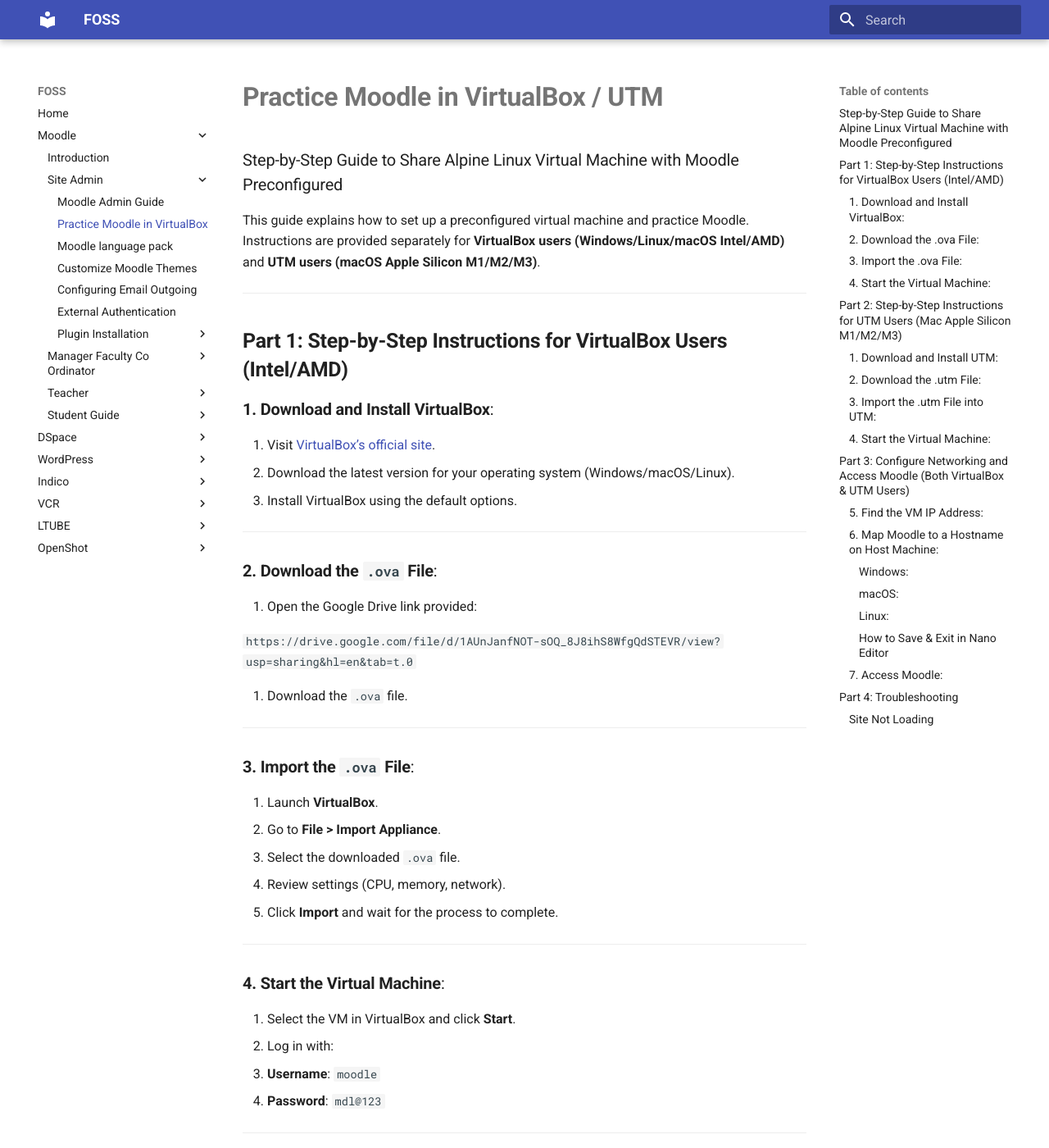
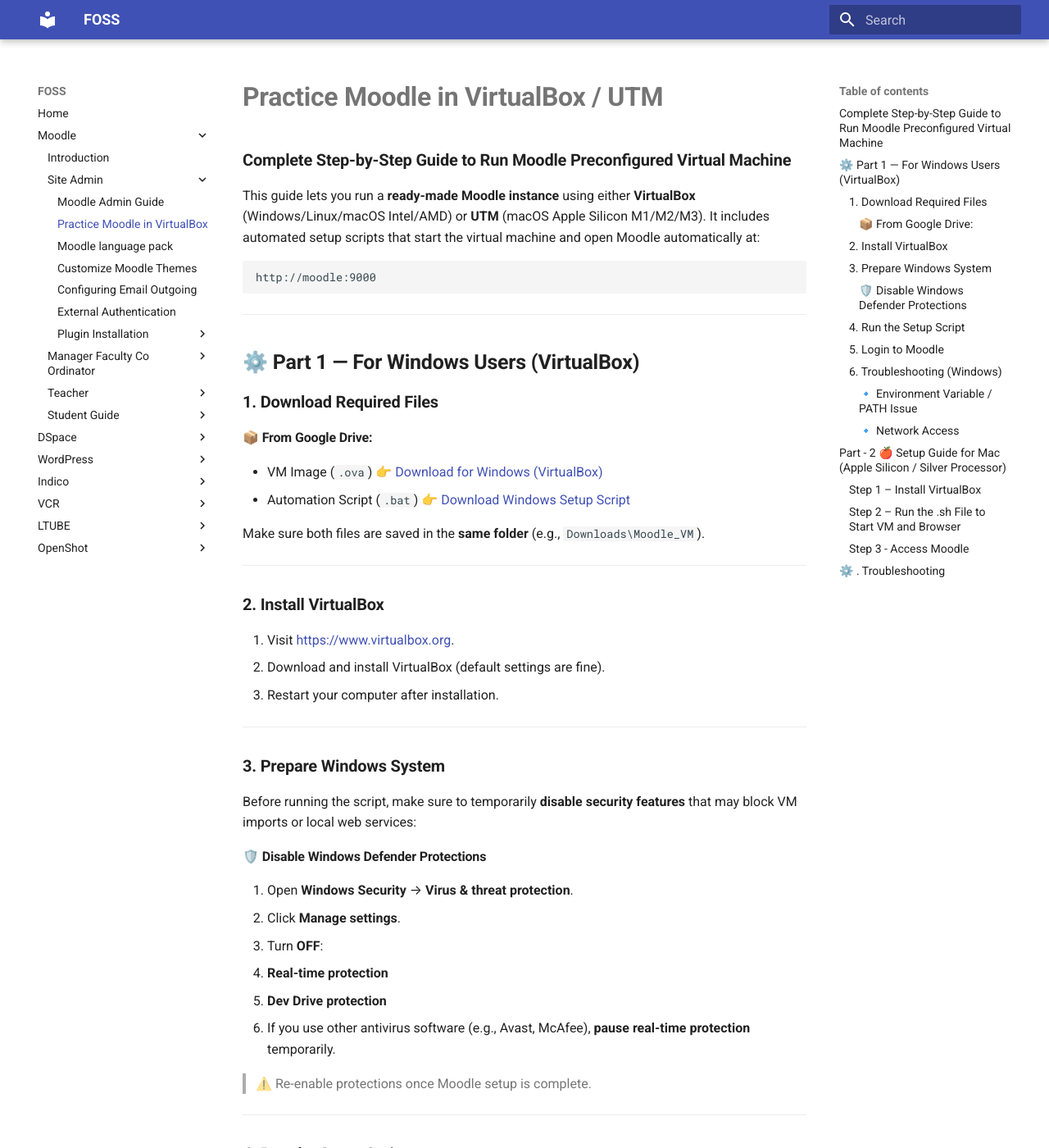
Before and after one commit to LEARN-LK/FOSS-LABWORK-HOST, an MkDocs documentation site: the page built from docs/moodle/admin-guide/Practice-Moodle-VirtualBox&UTM.md, in a window 1280 px wide and 1400 px high. Shown: the whole window at 82% size. Built offline with MkDocs 1.6.1 and Material for MkDocs 9.7.7, drawn with Linux system fonts in a browser that asks for light colours; some of the changed text lies outside the part shown.

Commit message:
installation guide

````diff
--- a/docs/moodle/admin-guide/Practice-Moodle-VirtualBox&UTM.md
+++ b/docs/moodle/admin-guide/Practice-Moodle-VirtualBox&UTM.md
@@ -1,256 +1,161 @@
+
 
 # **Practice Moodle in VirtualBox / UTM**
 
-### Step-by-Step Guide to Share Alpine Linux Virtual Machine with Moodle Preconfigured
+### **Complete Step-by-Step Guide to Run Moodle Preconfigured Virtual Machine**
 
-This guide explains how to set up a preconfigured virtual machine and practice Moodle. Instructions are provided separately for **VirtualBox users (Windows/Linux/macOS Intel/AMD)** and **UTM users (macOS Apple Silicon M1/M2/M3)**.
+This guide lets you run a **ready-made Moodle instance** using either **VirtualBox** (Windows/Linux/macOS Intel/AMD) or **UTM** (macOS Apple Silicon M1/M2/M3).
+It includes automated setup scripts that start the virtual machine and open Moodle automatically at:
+
+```
+http://moodle:9000
+```
 
 ---
 
-## **Part 1: Step-by-Step Instructions for VirtualBox Users (Intel/AMD)**
+## ⚙️ **Part 1 — For Windows Users (VirtualBox)**
 
-### **1. Download and Install VirtualBox**:
+### **1. Download Required Files**
 
-1. Visit [VirtualBox’s official site](https://www.virtualbox.org/).
-2. Download the latest version for your operating system (Windows/macOS/Linux).
-3. Install VirtualBox using the default options.
+#### 📦 From Google Drive:
+
+* VM Image (`.ova`)
+  👉 [Download for Windows (VirtualBox)](https://drive.google.com/file/d/1AUnJanfNOT-sOQ_8J8ihS8WfgQdSTEVR/view?usp=sharing)
+* Automation Script (`.bat`)
+  👉 [Download Windows Setup Script](https://drive.google.com/file/d/your-windows-bat-link/view?usp=sharing)
+
+Make sure both files are saved in the **same folder** (e.g., `Downloads\Moodle_VM`).
 
 ---
 
-### **2. Download the `.ova` File**:
+### **2. Install VirtualBox**
 
-1. Open the Google Drive link provided:
-
-   ```
-   https://drive.google.com/file/d/1AUnJanfNOT-sOQ_8J8ihS8WfgQdSTEVR/view?usp=sharing&hl=en&tab=t.0
-   ```
-<!-- https://drive.google.com/file/d/1AUnJanfNOT-sOQ_8J8ihS8WfgQdSTEVR/view?usp=sharing-->
-
-2. Download the `.ova` file.
+1. Visit [https://www.virtualbox.org](https://www.virtualbox.org).
+2. Download and install VirtualBox (default settings are fine).
+3. Restart your computer after installation.
 
 ---
 
-### **3. Import the `.ova` File**:
+### **3. Prepare Windows System**
 
-1. Launch **VirtualBox**.
-2. Go to **File > Import Appliance**.
-3. Select the downloaded `.ova` file.
-4. Review settings (CPU, memory, network).
-5. Click **Import** and wait for the process to complete.
+Before running the script, make sure to temporarily **disable security features** that may block VM imports or local web services:
+
+#### 🛡️ **Disable Windows Defender Protections**
+
+1. Open **Windows Security** → **Virus & threat protection**.
+2. Click **Manage settings**.
+3. Turn **OFF**:
+
+   * **Real-time protection**
+   * **Dev Drive protection**
+4. If you use other antivirus software (e.g., Avast, McAfee), **pause real-time protection** temporarily.
+
+> ⚠️ Re-enable protections once Moodle setup is complete.
 
 ---
 
-### **4. Start the Virtual Machine**:
+### **4. Run the Setup Script**
 
-1. Select the VM in VirtualBox and click **Start**.
-2. Log in with:
+1. Right-click the downloaded `.bat` file → **Run as Administrator**.
+2. The script will:
 
-   * **Username**: `moodle`
-   * **Password**: `mdl@123`
+   * Add the `127.0.0.1 moodle` entry to your Windows hosts file
+   * Import the `.ova` file automatically into VirtualBox
+   * Start the Moodle virtual machine
+   * Wait until the web server is ready
+   * Launch Moodle automatically in your browser at
+     `http://moodle:9000`
 
 ---
 
-## **Part 2: Step-by-Step Instructions for UTM Users (Mac Apple Silicon M1/M2/M3)**
+### **5. Login to Moodle**
 
-### **1. Download and Install UTM**:
+In the browser, log in using:
 
-1. Visit [UTM’s official site](https://mac.getutm.app/).
-2. Download the **macOS (Universal)** version.
-3. Open the `.dmg` file and drag **UTM.app** to your Applications folder.
+* **Username:** `moodle`
+* **Password:** `Mdl@1234`
 
 ---
 
-### **2. Download the `.utm` File**:
+### **6. Troubleshooting (Windows)**
 
-1. Open the Google Drive link provided (UTM version).
- ```
-   https://drive.google.com/file/d/1lTmono6KG2KkGD6V8n_4uAZRNrQV-iyo/view?usp=sharing&hl=en&tab=t.0
+#### 🔹 *Environment Variable / PATH Issue*
+
+If the script shows an error like **“VBoxManage.exe not found”**, check your PATH:
+
+1. Open **System Properties → Advanced → Environment Variables**.
+2. In **System Variables**, find `Path`.
+3. Click **Edit** → **New** → add:
+
    ```
-<!-- https://drive.google.com/file/d/1lTmono6KG2KkGD6V8n_4uAZRNrQV-iyo/view?usp=sharing-->
+   C:\Program Files\Oracle\VirtualBox\
+   ```
+4. Click **OK**, then reopen Command Prompt and try again.
 
-2. Download the `.utm` file to your **Downloads** folder.
+#### 🔹 *Network Access*
+
+Make sure your VirtualBox network adapter is set to **Bridged Adapter** or **NAT** (default).
+If Moodle doesn’t load, try restarting the VM.
 
 ---
 
-### **3. Import the `.utm` File into UTM**:
 
-1. Launch **UTM.app**.
-2. Go to **File > Import Virtual Machine** or click the **+** icon.
-3. Browse to the downloaded `.utm` file and import it.
-4. The VM will appear in your UTM library.
+
+## Part - 2 🍎 Setup Guide for Mac (Apple Silicon / Silver Processor)
+
+### Step 1 – Install VirtualBox
+
+Download and install the **Apple Silicon (arm64)** test build:
+👉 [https://www.virtualbox.org/wiki/Testbuilds](https://www.virtualbox.org/wiki/Testbuilds)
+
+> Look for **“macOS / arm64 (Apple Silicon)”** under **Development Snapshots**.
+
+After installation:
+
+* Open **System Settings → Privacy & Security**
+* If macOS blocks VirtualBox, click **Allow**
 
 ---
 
-### **4. Start the Virtual Machine**:
+### Step 2 – Run the `.sh` File to Start VM and Browser
 
-1. Select the VM and click **Play ▶**.
-2. Log in with:
+1. Open **Terminal**
+2. Drag the provided `.sh` file into the Terminal window
+3. Press **Enter**
 
-   * **Username**: `moodle`
-   * **Password**: `mdl@123`
+The script will automatically:
+
+* Import the OVA file
+* Start the Virtual Machine
+* Launch your default browser at 👉 **[http://moodle:9000](http://moodle:9000)**
+
+> 💡 If you get “permission denied”, run:
+>
+> ```bash
+> chmod +x yourfile.sh
+> ```
+>
+> then retry.
 
 ---
 
-## **Part 3: Configure Networking and Access Moodle (Both VirtualBox & UTM Users)**
+### Step 3 - Access Moodle
 
-### **5. Find the VM IP Address**:
+Once the VM is running:
 
-Inside the VM, run:
-
-```bash
-ip addr
-```
-
-Note the IP (e.g., `192.168.1.10`).
+* Open your browser (if not already open)
+* Visit **[http://moodle:9000](http://moodle:9000)**
+* Log in using the credentials provided in your setup notes
 
 ---
 
-### **6. Map Moodle to a Hostname on Host Machine**:
+## ⚙️ . Troubleshooting
 
-#### **Windows**:
-
-* Edit file: `C:\Windows\System32\drivers\etc\hosts`
-* Add:
-
-  ```
-  192.168.1.10 mymoodle.test.learn.ac.lk
-  ```
-
-#### **macOS**:
-
-* Edit file: `/private/etc/hosts`
-
-```bash
-sudo nano /private/etc/hosts
-```
-
-* Add:
-
-  ```
-  192.168.1.10 mymoodle.test.learn.ac.lk
-  ```
-
- * Save in nano:
-   * **Ctrl + O** → Enter → **Ctrl + X**
-
-#### **Linux**:
-
-* Edit file: `/etc/hosts`
-
-```bash
-sudo nano /etc/hosts
-```
-
-* Add:
-
-  ```
-  192.168.1.10 mymoodle.test.learn.ac.lk
-  ```
-
- * Save in nano:
-   * **Ctrl + O** → Enter → **Ctrl + X**
-
-#### How to Save & Exit in Nano Editor
-
-When editing files with nano (like /etc/hosts or config.php):
-
-- Make your changes (type or paste text).
-- Press Ctrl + O → Writes (saves) the file.
-- It will ask for the filename — just press Enter to confirm.
-Press Ctrl + X → Exits Nano.
+| Issue                | Possible Fix                                                |
+| -------------------- | ----------------------------------------------------------- |
+| Browser doesn’t open | Manually visit **[http://moodle:9000](http://moodle:9000)** |
+| VM won’t start       | Ensure VirtualBox is installed properly                     |
+| Path error (Windows) | Check **System Path** variables                             |
+| macOS blocks file    | Go to **System Settings → Privacy & Security → Allow**      |
 
 ---
-
-### **7. Access Moodle**:
-
-1. Open a browser on the host machine.
-2. Visit:
-
-   ```
-   http://mymoodle.test.learn.ac.lk
-   ```
-3. Default Moodle login:
-
-   * **Username**: `moodle`
-   * **Password**: `Mdl@1234`
-
----
-
-## **Part 4: Troubleshooting**
-
-### **Site Not Loading**
-
-Restart services:
-
-```bash
-rc-service nginx restart
-rc-service php-fpm82 restart
-```
-
-<!-- ### **Permission Issues**
-
-```bash
-chmod -R 777 /var/www/moodledata
-```
-
-### **Error Logs**
-
-```bash
-tail -f /var/log/nginx/error.log
-``` -->
-
-### **Renew DHCP Lease**
-
-```bash
-/etc/init.d/networking restart
-```
-
-Then recheck the IP (Step 5).
-
-<!-- ### **Plugin Installation Errors**
-
-Edit `config.php`:
-
-```php
-@error_reporting(E_ALL | E_STRICT);
-@ini_set('display_errors', '1');
-$CFG->debug = (E_ALL | E_STRICT);
-$CFG->debugdisplay = 1;
-```
-
-### **Update PHP-FPM User/Group**
-
-Edit:
-
-```bash
-vi /etc/php82/php-fpm.d/www.conf
-```
-
-Set:
-
-```
-user = nginx
-group = nginx
-```   -->
-
-Restart PHP-FPM:
-
-```bash
-rc-service php-fpm82 restart
-```
-<!--
-Set Moodle config directory permissions:
-
-```php
-$CFG->directorypermissions = 0777;
-```  -->
-
----
-
-👉 Now your guide supports **both VirtualBox (.ova)** and **UTM (.utm)** users, while keeping the Moodle practice setup steps common.
-
-- Ensure VirtualBox's network settings are set to **Bridged Adapter**.
-- Ensure the VM is running before accessing Moodle.
-- Default credentials for the Moodle:
-  - **Username**: `moodle`
-  - **Password**: `Mdl@1234`
--- /dev/null
+++ b/docs/vcr/README.md
@@ -0,0 +1,75 @@
+# LEARN virtual Class Room (vCR) Platform
+
+**vCR** is an online teaching platform for universities and higher education institutions in Sri Lanka. It is built using the free and open-source **BigBlueButton** system and runs on powerful servers hosted by **LEARN**. vCR is ideal for **webinars**, as well as **regular virtual meetings and discussions**.
+
+With vCR, students and teachers can connect live, share content, and learn together in real time.
+
+---
+
+### What you can do:
+
+* Create your own virtual room
+* Join classes easily using a simple link
+
+### For teachers at LEARN member institutions:
+
+* Free to use
+* No data charges
+* No guaranteed service level, but our team will support you as best we can
+
+---
+
+### Accessing the vCR Platform Off-Campus
+
+The platform must be accessed through the **LEARN Identity Access Federation**. Login credentials are provided by your affiliated institution via its Identity Provider (IdP). Users should always use the credentials issued by their **primary home institution**.
+
+While the platform can be used to teach at multiple LEARN member institutions, **eduID** can be used only if your primary institution is unable to provide valid credentials. If you don’t have an eduID, you can [sign up here](#) to receive one within 48 hours.
+
+The **number of accounts allocated to each institution** is determined by the platform’s capacity and is proportional to the institution’s contribution to LEARN.
+
+---
+
+###  **Room & Session Management**
+
+* **[Sign in to vCR via LEARN IdP](https://github.com/LEARN-LK/VCR/blob/main/signintoVCR.md)**
+* **[Creating a Room, Deleting a Room](https://github.com/LEARN-LK/VCR/blob/main/Create%26DeleteRoom.md)**
+* **[Starting a Room , Layouts Settings  and Session Ending/Leaving a Room](https://github.com/LEARN-LK/VCR/blob/main/start&Ending-room.md)**
+* **[Waiting Room (Guest Policy)](https://github.com/LEARN-LK/VCR/blob/main/waitingRoom.md)**
+* **[Converting a Room to a Webinar & Locking Viewer Features (Webinar style class Room)](https://github.com/LEARN-LK/VCR/blob/main/Webinar-mood.md)**
+
+
+###  **Presentation & Content Sharing**
+
+* **[Uploading Presentation/Sharing Screen](https://github.com/LEARN-LK/VCR/blob/main/uplord-ppt%26sharing.md)**
+* **[Sharing External Video / Whiteboard / Annotate on the Slide ](https://github.com/LEARN-LK/VCR/blob/main/Sharing-External-Video%26whiteboard.md)**
+* **[Shared Notes](https://github.com/LEARN-LK/VCR/blob/main/sharenote.md)**
+* **[Fit to Page](https://github.com/LEARN-LK/VCR/blob/main/fittopage.md)**
+
+
+###  **Audio & Captions**
+
+* **[Closed Captions](https://github.com/LEARN-LK/VCR/blob/main/closed-caption.md)**
+* **[Auto Captions (Auto audio transcription)](https://github.com/LEARN-LK/VCR/blob/main/auto-caption.md)**
+
+
+###  **Engagement Tools**
+
+* **[Polling](https://github.com/LEARN-LK/VCR/blob/main/polling.md)**
+* **[Breakout Room](https://github.com/LEARN-LK/VCR/blob/main/breakout-room.md)**
+
+
+###  **Reports & Analytics**
+
+* **[Report - Participants List & Learning Analytics Dashboard](https://github.com/LEARN-LK/VCR/blob/main/participants-list&dashboard.md)**
+
+
+###  **Integrations & Streaming**
+
+* **[Live Streaming on YouTube or Facebook](https://vcr.learn.ac.lk/userguide/streaming.html)**
+* **[Moodle Integration](https://github.com/LEARN-LK/lms/blob/master/Moodle%20Virtual%20Class%20Room%20(Webinar)%20.md)**
+
+###  **Instructor/Moderator Features**
+
+* **[Overview for Instructors (moderator/presenter)](https://github.com/LEARN-LK/VCR/blob/main/moderator-task.md)**
+* **[Co-Host](https://github.com/LEARN-LK/VCR/blob/main/Co-Host.md)**
+* **[Visual Assessment](https://github.com/LEARN-LK/VCR/blob/main/visual-assessment.md)**
````
Also changed, not shown: 1 other file.
